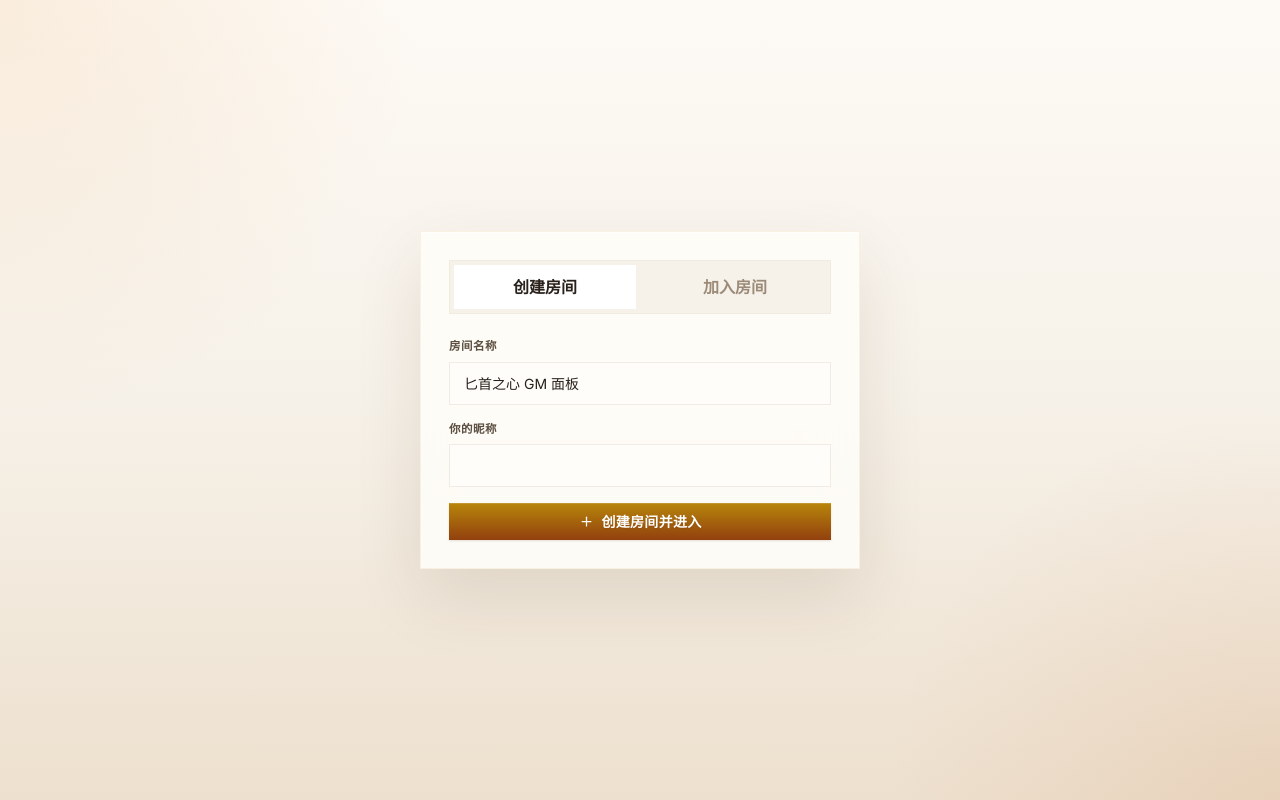
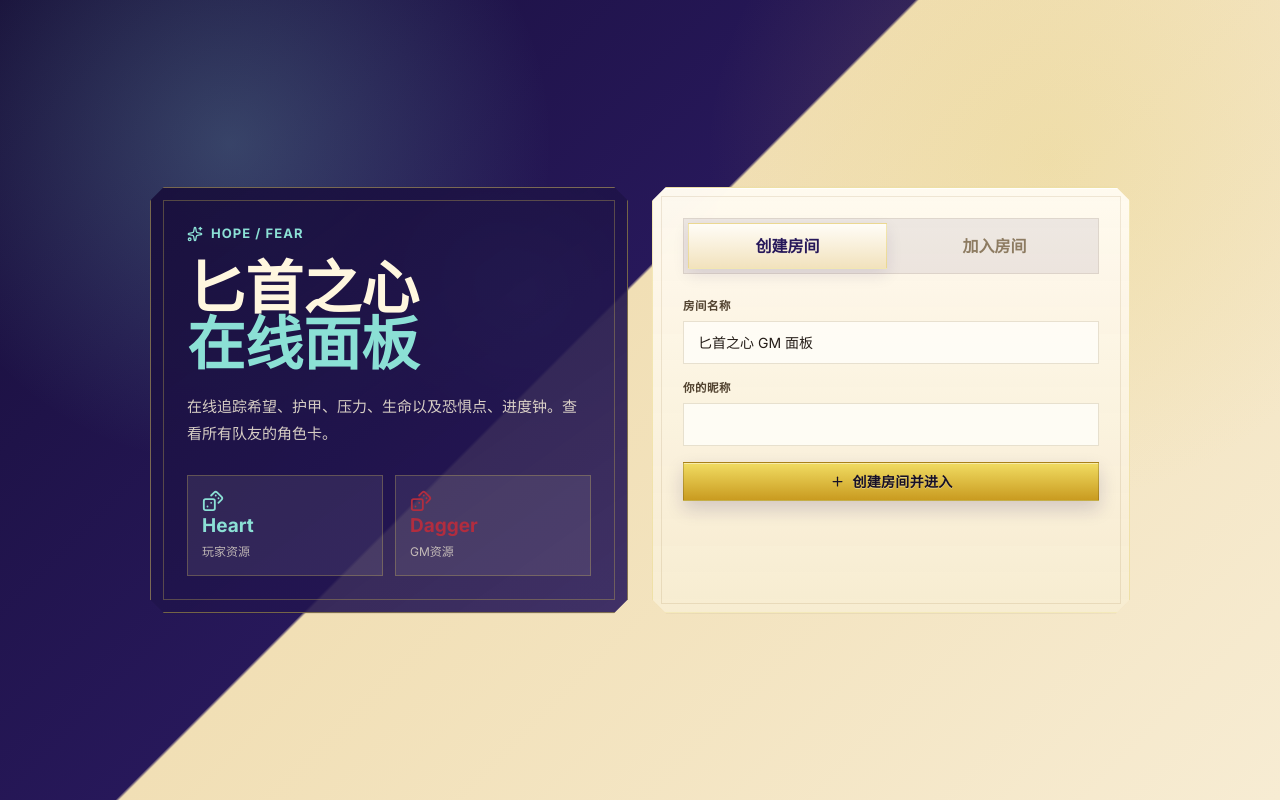
Before and after one commit to dqqql/dhol, a React (Vite) app in the folder fronted/: page / in a window 1280 px wide. Built offline with nearby package versions, Linux system fonts and the light colour scheme.

Commit message:
ui风格调整

```diff
--- a/fronted/src/index.css
+++ b/fronted/src/index.css
@@ -2,29 +2,32 @@
 
 /* ── Design Tokens ─────────────────────────────────────────────── */
 :root {
-  /* Surface — warm parchment palette */
-  --bg-base:        #faf8f3;
-  --bg-surface:     #fefdf9;
-  --bg-elevated:    #fefdf9;
-  --bg-overlay:     #f6f2ea;
-  --bg-hover:       #ede4d6;
-  --grid-line:      rgba(139, 115, 85, 0.045);
+  /* Surface — Daggerheart-inspired table, parchment, and void tones */
+  --bg-base:        #f4ecdb;
+  --bg-surface:     #fffaf0;
+  --bg-elevated:    #fffdf7;
+  --bg-overlay:     #efe3c7;
+  --bg-hover:       #e5d2ab;
+  --bg-void:        #180f3b;
+  --bg-void-2:      #27185a;
+  --bg-ink:         #110b27;
+  --grid-line:      rgba(42, 27, 77, 0.055);
 
-  /* Borders — warm earth tones */
-  --border-subtle:  rgba(139,115,85,0.06);
-  --border-default: rgba(139,115,85,0.12);
-  --border-strong:  rgba(139,115,85,0.22);
+  /* Borders — fine gold foil over warm paper */
+  --border-subtle:  rgba(86,64,26,0.10);
+  --border-default: rgba(128,96,35,0.18);
+  --border-strong:  rgba(208,170,71,0.46);
 
-  /* Accent — golden / bronze / crimson */
-  --accent-violet:  #b8860b;
-  --accent-violet-hover: #9a6d0a;
-  --accent-indigo:  #d4a853;
-  --accent-cyan:    #22d3ee;
-  --accent-emerald: #16a34a;
-  --accent-rose:    #c2410c;
-  --accent-amber:   #d97706;
-  --accent-gold:    #b8860b;
-  --accent-crimson: #b91c1c;
+  /* Accent — Hope, Fear, and burnished gold */
+  --accent-violet:  #27185a;
+  --accent-violet-hover: #372073;
+  --accent-indigo:  #43308d;
+  --accent-cyan:    #8be0d5;
+  --accent-emerald: #0f9f83;
+  --accent-rose:    #b12d3f;
+  --accent-amber:   #c98f22;
+  --accent-gold:    #dfc852;
+  --accent-crimson: #8f1f34;
 
   /* Card type colors */
   --card-location:  #22c55e;
@@ -45,17 +48,18 @@
   --player-6: #0891b2;
 
   /* Text */
-  --text-primary:   #29211b;
-  --text-secondary: #5c4f41;
-  --text-muted:     #9c8b79;
+  --text-primary:   #251d18;
+  --text-secondary: #51422f;
+  --text-muted:     #8d7b61;
+  --text-on-void:   #fff7df;
 
-  /* Shadows — warm tinted */
-  --shadow-card:    0 2px 8px -1px rgba(80,40,10,0.07), 0 1px 3px -1px rgba(80,40,10,0.04);
-  --shadow-panel:   0 24px 48px -12px rgba(60,30,0,0.16), 0 8px 24px -4px rgba(60,30,0,0.08);
-  --shadow-elevated: 0 16px 40px rgba(60,30,0,0.09);
-  --shadow-glow-v:  0 0 0 3px rgba(184,134,11,0.25);
-  --shadow-glow-a:  0 0 0 3px rgba(217,119,6,0.3);
-  --shadow-glow-r:  0 0 0 3px rgba(185,28,28,0.2);
+  /* Shadows — violet depth with warm table light */
+  --shadow-card:    0 2px 8px -1px rgba(32,18,58,0.12), 0 1px 3px -1px rgba(32,18,58,0.08);
+  --shadow-panel:   0 28px 64px -18px rgba(22,12,45,0.36), 0 12px 30px -10px rgba(105,64,12,0.18);
+  --shadow-elevated: 0 18px 44px rgba(35,20,68,0.14);
+  --shadow-glow-v:  0 0 0 3px rgba(139,224,213,0.32);
+  --shadow-glow-a:  0 0 0 3px rgba(223,200,82,0.34);
+  --shadow-glow-r:  0 0 0 3px rgba(177,45,63,0.24);
 
   /* Transitions */
   --transition-fast:   150ms cubic-bezier(0.4,0,0.2,1);
@@ -71,7 +75,10 @@ html, body, #root {
   height: 100%;
   overflow: hidden;
   font-family: 'Inter', 'Noto Sans SC', -apple-system, sans-serif;
-  background: var(--bg-base);
+  background:
+    radial-gradient(circle at 18% 8%, rgba(139,224,213,0.18), transparent 24%),
+    radial-gradient(circle at 85% 14%, rgba(223,200,82,0.18), transparent 25%),
+    linear-gradient(180deg, #f8f0dd 0%, var(--bg-base) 46%, #e6d4ad 100%);
   color: var(--text-primary);
   -webkit-font-smoothing: antialiased;
   -moz-osx-font-smoothing: grayscale;
@@ -80,7 +87,10 @@ html, body, #root {
 /* ── Canvas Dot Grid ───────────────────────────────────────────── */
 .canvas-dot-grid {
   background-color: var(--bg-base);
-  background-image: linear-gradient(var(--grid-line) 1px, transparent 1px), linear-gradient(90deg, var(--grid-line) 1px, transparent 1px);
+  background-image:
+    radial-gradient(circle at 12px 12px, rgba(223,200,82,0.14) 0 1px, transparent 1.5px),
+    linear-gradient(var(--grid-line) 1px, transparent 1px),
+    linear-gradient(90deg, var(--grid-line) 1px, transparent 1px);
   background-size: 24px 24px;
 }
 
@@ -117,25 +127,59 @@ html, body, #root {
 
 /* ── Glassmorphism panels ──────────────────────────────────────── */
 .glass-panel {
-  background: rgba(254,253,249,0.88);
+  position: relative;
+  background:
+    linear-gradient(180deg, rgba(255,250,240,0.94), rgba(246,234,205,0.88)),
+    rgba(255,250,240,0.88);
   backdrop-filter: blur(24px) saturate(1.5);
   -webkit-backdrop-filter: blur(24px) saturate(1.5);
-  border: 1px solid rgba(184,134,11,0.08);
-  box-shadow: var(--shadow-panel), inset 0 0 0 1px rgba(255,255,255,0.6);
+  border: 1px solid rgba(223,200,82,0.34);
+  box-shadow: var(--shadow-panel), inset 0 0 0 1px rgba(255,255,255,0.62);
+}
+
+.glass-panel::before {
+  content: '';
+  position: absolute;
+  inset: 8px;
+  border: 1px solid rgba(128,96,35,0.13);
+  pointer-events: none;
 }
 
 .glass-panel-sm {
-  background: rgba(254,253,249,0.92);
+  background: rgba(255,250,240,0.92);
   backdrop-filter: blur(16px) saturate(1.5);
   -webkit-backdrop-filter: blur(16px) saturate(1.5);
-  border: 1px solid rgba(184,134,11,0.06);
-  box-shadow: 0 8px 32px -8px rgba(60,30,0,0.08), inset 0 0 0 1px rgba(255,255,255,0.6);
+  border: 1px solid rgba(223,200,82,0.22);
+  box-shadow: 0 8px 32px -8px rgba(35,20,68,0.14), inset 0 0 0 1px rgba(255,255,255,0.6);
+}
+
+.dh-cut-corners {
+  clip-path: polygon(14px 0, calc(100% - 14px) 0, 100% 14px, 100% calc(100% - 14px), calc(100% - 14px) 100%, 14px 100%, 0 calc(100% - 14px), 0 14px);
+}
+
+.dh-ornate-panel {
+  position: relative;
+  border: 1px solid rgba(223,200,82,0.34);
+  background:
+    linear-gradient(180deg, rgba(255,250,240,0.96), rgba(246,234,205,0.88)),
+    var(--bg-elevated);
+  box-shadow: var(--shadow-elevated), inset 0 1px 0 rgba(255,255,255,0.74);
+}
+
+.dh-ornate-panel::after {
+  content: '';
+  position: absolute;
+  inset: 7px;
+  border: 1px solid rgba(128,96,35,0.12);
+  pointer-events: none;
 }
 
 /* ── Card styles ───────────────────────────────────────────────── */
 .dh-card {
   position: relative;
-  background: var(--bg-elevated);
+  background:
+    linear-gradient(180deg, rgba(255,253,247,0.98), rgba(246,234,205,0.92)),
+    var(--bg-elevated);
   border: 1px solid var(--border-default);
   box-shadow: var(--shadow-card);
   transition: transform var(--transition-fast), box-shadow var(--transition-normal), border-color var(--transition-normal);
@@ -148,7 +192,7 @@ html, body, #root {
 
 .dh-card:hover {
   transform: translateY(-2px);
-  box-shadow: 0 14px 28px -8px rgba(60,30,0,0.14), 0 0 0 1px var(--border-strong);
+  box-shadow: 0 14px 28px -8px rgba(35,20,68,0.18), 0 0 0 1px var(--border-strong);
 }
 
 .dh-card--location { --card-color: var(--card-location); }
@@ -250,7 +294,7 @@ html, body, #root {
   gap: 8px;
   padding: 8px 10px;
   border: 1px solid var(--border-subtle);
-  background: rgba(255,255,255,0.72);
+  background: rgba(255,250,240,0.78);
   font-size: 12px;
   font-weight: 700;
   color: var(--text-primary);
@@ -258,8 +302,8 @@ html, body, #root {
 }
 
 .hand-column__header--role {
-  border-color: rgba(217,119,6,0.24);
-  background: linear-gradient(135deg, rgba(217,119,6,0.1), rgba(251,191,36,0.06));
+  border-color: rgba(223,200,82,0.42);
+  background: linear-gradient(135deg, rgba(39,24,90,0.08), rgba(223,200,82,0.12));
 }
 
 .hand-column__count {
@@ -299,7 +343,7 @@ html, body, #root {
   gap: 8px;
   padding: 18px 16px;
   border: 1px dashed var(--border-default);
-  background: rgba(255,255,255,0.68);
+  background: rgba(255,250,240,0.72);
   color: var(--text-secondary);
   font-size: 13px;
   line-height: 1.5;
@@ -308,8 +352,8 @@ html, body, #root {
 .hand-empty-card--role {
   width: 100%;
   flex: 1 1 auto;
-  border-color: rgba(217,119,6,0.28);
-  background: linear-gradient(180deg, rgba(255,247,237,0.92), rgba(255,255,255,0.82));
+  border-color: rgba(223,200,82,0.42);
+  background: linear-gradient(180deg, rgba(255,248,220,0.92), rgba(255,250,240,0.82));
 }
 
 .hand-empty-card--main {
@@ -322,8 +366,8 @@ html, body, #root {
   height: 30px;
   align-items: center;
   justify-content: center;
-  background: rgba(217,119,6,0.12);
-  color: var(--accent-amber);
+  background: rgba(139,224,213,0.18);
+  color: #117768;
 }
 
 .hand-empty-card__hint {
@@ -333,7 +377,9 @@ html, body, #root {
 
 .hand-card {
   position: relative;
-  background: var(--bg-elevated);
+  background:
+    linear-gradient(180deg, rgba(255,253,247,0.98), rgba(247,237,211,0.96)),
+    var(--bg-elevated);
   border: 1px solid var(--border-default);
   padding: 12px 14px;
   cursor: grab;
@@ -344,17 +390,17 @@ html, body, #root {
   overflow: hidden;
   display: flex;
   align-items: stretch;
-  box-shadow: 0 6px 18px rgba(60,30,0,0.07);
+  box-shadow: 0 8px 20px rgba(35,20,68,0.10);
 }
 .hand-card--role {
   background:
-    linear-gradient(180deg, rgba(255,248,235,0.98), rgba(255,255,255,0.96)),
+    linear-gradient(180deg, rgba(255,249,226,0.98), rgba(255,250,240,0.96)),
     var(--bg-elevated);
-  box-shadow: 0 0 0 1px rgba(184,134,11,0.08), 0 10px 24px rgba(184,134,11,0.08);
+  box-shadow: 0 0 0 1px rgba(223,200,82,0.18), 0 10px 24px rgba(35,20,68,0.10);
 }
 .hand-card:hover {
   transform: translateY(-10px) rotate(-1deg);
-  box-shadow: 0 20px 34px rgba(60,30,0,0.18);
+  box-shadow: 0 20px 34px rgba(35,20,68,0.20);
   border-color: var(--border-strong);
   z-index: 10;
 }
@@ -434,9 +480,9 @@ html, body, #root {
   right: 8px;
   font-size: 10px;
   font-weight: 700;
-  color: var(--accent-amber);
-  background: rgba(217,119,6,0.12);
-  border: 1px solid rgba(217,119,6,0.24);
+  color: #117768;
+  background: rgba(139,224,213,0.16);
+  border: 1px solid rgba(139,224,213,0.34);
   padding: 2px 6px;
   z-index: 2;
 }
@@ -447,9 +493,9 @@ html, body, #root {
   left: 8px;
   font-size: 10px;
   font-weight: 700;
-  color: #92400e;
-  background: rgba(251,191,36,0.18);
-  border: 1px solid rgba(217,119,6,0.32);
+  color: #65470b;
+  background: rgba(223,200,82,0.20);
+  border: 1px solid rgba(223,200,82,0.42);
   padding: 2px 6px;
   z-index: 2;
 }
@@ -555,14 +601,14 @@ html, body, #root {
   letter-spacing: 0.3px;
 }
 .mode-badge--free {
-  background: rgba(22, 163, 74, 0.1);
-  color: var(--accent-emerald);
-  border: 1px solid rgba(22, 163, 74, 0.2);
+  background: rgba(139,224,213,0.14);
+  color: #0f7569;
+  border: 1px solid rgba(139,224,213,0.34);
 }
 .mode-badge--cocreation {
-  background: rgba(184, 134, 11, 0.1);
+  background: rgba(223,200,82,0.14);
   color: var(--accent-violet);
-  border: 1px solid rgba(184, 134, 11, 0.22);
+  border: 1px solid rgba(223,200,82,0.34);
 }
 
 /* ── Buttons ───────────────────────────────────────────────────── */
@@ -583,16 +629,22 @@ html, body, #root {
   outline: none;
 }
 .btn:disabled { opacity: 0.4; cursor: not-allowed; }
+.btn:focus-visible,
+.context-menu__item:focus-visible {
+  outline: 2px solid var(--accent-cyan);
+  outline-offset: 2px;
+}
 
 .btn-primary {
-  background: linear-gradient(180deg, #b8860b, #92400e);
-  color: #fff;
-  box-shadow: inset 0 1px 0 rgba(255,255,255,0.15), 0 1px 2px rgba(60,30,0,0.12);
-  text-shadow: 0 1px 2px rgba(0,0,0,0.1);
+  background: linear-gradient(180deg, #f1dc62, #c99b20);
+  color: #171027;
+  border: 1px solid rgba(82,59,10,0.28);
+  box-shadow: inset 0 1px 0 rgba(255,255,255,0.45), 0 8px 18px rgba(39,24,90,0.18);
+  text-shadow: 0 1px 0 rgba(255,255,255,0.35);
 }
 .btn-primary:hover:not(:disabled) {
-  background: linear-gradient(180deg, #caa03d, #a0520f);
-  box-shadow: inset 0 1px 0 rgba(255,255,255,0.2), 0 4px 14px rgba(184,134,11,0.3);
+  background: linear-gradient(180deg, #ffeb77, #d8aa2b);
+  box-shadow: inset 0 1px 0 rgba(255,255,255,0.55), 0 10px 24px rgba(39,24,90,0.24);
   transform: translateY(-1px);
 }
 .btn-primary:active:not(:disabled) {
@@ -601,9 +653,9 @@ html, body, #root {
 }
 
 .btn-secondary {
-  background: var(--bg-overlay);
-  color: var(--text-primary);
-  border: 1px solid var(--border-default);
+  background: rgba(255,250,240,0.78);
+  color: #2b2146;
+  border: 1px solid rgba(128,96,35,0.22);
 }
 .btn-secondary:hover:not(:disabled) {
   background: var(--bg-hover);
@@ -636,7 +688,7 @@ html, body, #root {
 /* ── Inputs ────────────────────────────────────────────────────── */
 .input {
   width: 100%;
-  background: var(--bg-surface);
+  background: rgba(255,253,247,0.92);
   border: 1px solid var(--border-default);
   padding: 10px 14px;
   color: var(--text-primary);
@@ -647,7 +699,7 @@ html, body, #root {
 }
 .input::placeholder { color: var(--text-muted); }
 .input:focus {
-  border-color: var(--accent-gold);
+  border-color: var(--accent-cyan);
   box-shadow: var(--shadow-glow-v);
 }
 
@@ -741,7 +793,7 @@ textarea.input { resize: vertical; min-height: 80px; line-height: 1.6; }
 .modal-overlay {
   position: fixed;
   inset: 0;
-  background: rgba(40,18,5,0.25);
+  background: rgba(17, 11, 39, 0.46);
   backdrop-filter: blur(6px);
   z-index: 1000;
   display: flex;
@@ -751,8 +803,10 @@ textarea.input { resize: vertical; min-height: 80px; line-height: 1.6; }
   animation: fadeIn var(--transition-fast);
 }
 .modal-content {
-  background: var(--bg-elevated);
-  border: 1px solid var(--border-default);
+  background:
+    linear-gradient(180deg, rgba(255,253,247,0.98), rgba(246,234,205,0.96)),
+    var(--bg-elevated);
+  border: 1px solid var(--border-strong);
   box-shadow: var(--shadow-panel);
   padding: 32px;
   width: 100%;
@@ -775,8 +829,8 @@ textarea.input { resize: vertical; min-height: 80px; line-height: 1.6; }
 .player-pill:hover { background: var(--bg-hover); }
 .player-pill--offline { opacity: 0.45; }
 .player-pill--active-turn {
-  background: rgba(184,134,11,0.08);
-  border: 1px solid rgba(184,134,11,0.2);
+  background: rgba(139,224,213,0.12);
+  border: 1px solid rgba(139,224,213,0.34);
 }
 
 .player-dot {
@@ -804,8 +858,8 @@ textarea.input { resize: vertical; min-height: 80px; line-height: 1.6; }
   align-items: center;
 }
 .toast {
-  background: var(--bg-elevated);
-  border: 1px solid var(--border-default);
+  background: linear-gradient(180deg, rgba(255,253,247,0.98), rgba(246,234,205,0.96));
+  border: 1px solid var(--border-strong);
   padding: 10px 16px;
   font-size: 13px;
   box-shadow: var(--shadow-elevated);
--- a/fronted/src/pages/LandingPage.tsx
+++ b/fronted/src/pages/LandingPage.tsx
@@ -1,5 +1,5 @@
 import React, { useState } from 'react'
-import { LogIn, Plus } from 'lucide-react'
+import { Dices, LogIn, Plus, Sparkles } from 'lucide-react'
 import { useStore } from '@/store/useStore'
 
 interface LandingPageProps {
@@ -58,18 +58,92 @@ export function LandingPage({ onEnterRoom }: LandingPageProps) {
         justifyContent: 'center',
         padding: 24,
         boxSizing: 'border-box',
-        background: 'radial-gradient(circle at top left, rgba(217, 119, 6, 0.1), transparent 28%), radial-gradient(circle at bottom right, rgba(180, 83, 9, 0.1), transparent 26%), linear-gradient(180deg, #fdfaf5 0%, #f6f1e8 50%, #ede0ce 100%)',
+        overflowY: 'auto',
+        background: 'radial-gradient(circle at 18% 18%, rgba(139,224,213,0.24), transparent 26%), radial-gradient(circle at 82% 20%, rgba(223,200,82,0.18), transparent 28%), linear-gradient(135deg, #170e38 0%, #27185a 44%, #f1dfb5 44.2%, #f7ecd3 100%)',
       }}
     >
-      <div style={{ width: '100%', maxWidth: 440 }}>
+      <div
+        style={{
+          width: '100%',
+          maxWidth: 980,
+          display: 'grid',
+          gridTemplateColumns: 'repeat(auto-fit, minmax(min(100%, 360px), 1fr))',
+          gap: 24,
+          alignItems: 'stretch',
+        }}
+      >
         <section
-          className="glass-panel"
+          className="dh-cut-corners"
           style={{
-            padding: 28,
-            boxShadow: '0 28px 64px rgba(60, 30, 0, 0.1), inset 0 1px 0 rgba(255,255,255,0.8)',
+            position: 'relative',
+            minHeight: 420,
+            padding: 36,
+            overflow: 'hidden',
+            border: '1px solid rgba(223,200,82,0.46)',
+            background: 'linear-gradient(145deg, rgba(24,15,59,0.94), rgba(39,24,90,0.88)), radial-gradient(circle at 78% 24%, rgba(139,224,213,0.28), transparent 28%)',
+            color: 'var(--text-on-void)',
+            boxShadow: '0 30px 70px rgba(17,11,39,0.34)',
           }}
         >
-          <div style={{ display: 'flex', gap: 8, marginBottom: 24, background: 'var(--bg-overlay)', padding: 4, border: '1px solid var(--border-subtle)' }}>
+          <div
+            aria-hidden="true"
+            style={{
+              position: 'absolute',
+              inset: 12,
+              border: '1px solid rgba(223,200,82,0.30)',
+              pointerEvents: 'none',
+            }}
+          />
+          <div style={{ position: 'relative', zIndex: 1, display: 'grid', minHeight: '100%', alignContent: 'space-between', gap: 28 }}>
+            <div>
+              <div style={{ display: 'inline-flex', alignItems: 'center', gap: 8, marginBottom: 18, color: 'var(--accent-cyan)', fontSize: 13, fontWeight: 800, letterSpacing: '0.08em' }}>
+                <Sparkles size={16} />
+                HOPE / FEAR
+              </div>
+              <h1 style={{ maxWidth: 420, fontSize: 58, lineHeight: 0.96, fontWeight: 950, letterSpacing: 0, margin: 0 }}>
+                匕首之心
+                <span style={{ display: 'block', color: 'var(--accent-cyan)' }}>在线面板</span>
+              </h1>
+              <p style={{ maxWidth: 460, marginTop: 20, color: 'rgba(255,247,223,0.82)', fontSize: 15, lineHeight: 1.8 }}>
+                在线追踪希望、护甲、压力、生命以及恐惧点、进度钟。查看所有队友的角色卡。
+              </p>
+            </div>
+
+            <div style={{ display: 'grid', gridTemplateColumns: 'repeat(2, minmax(0, 1fr))', gap: 12 }}>
+              {[
+                ['Heart', '玩家资源', 'var(--accent-cyan)'],
+                ['Dagger', 'GM资源', 'var(--accent-rose)'],
+              ].map(([label, text, color]) => (
+                <div
+                  key={label}
+                  style={{
+                    minHeight: 98,
+                    padding: 14,
+                    border: '1px solid rgba(223,200,82,0.28)',
+                    background: 'rgba(255,247,223,0.08)',
+                    display: 'grid',
+                    alignContent: 'space-between',
+                  }}
+                >
+                  <Dices size={22} color={color} />
+                  <div>
+                    <div style={{ fontSize: 19, fontWeight: 900, color }}>{label}</div>
+                    <div style={{ marginTop: 3, fontSize: 12, color: 'rgba(255,247,223,0.68)' }}>{text}</div>
+                  </div>
+                </div>
+              ))}
+            </div>
+          </div>
+        </section>
+
+        <section
+          className="glass-panel dh-cut-corners"
+          style={{
+            padding: 30,
+            boxShadow: '0 28px 64px rgba(17, 11, 39, 0.22), inset 0 1px 0 rgba(255,255,255,0.8)',
+          }}
+        >
+          <div style={{ display: 'flex', gap: 8, marginBottom: 24, background: 'rgba(39,24,90,0.08)', padding: 4, border: '1px solid var(--border-subtle)' }}>
             {(['create', 'join'] as const).map((value) => (
               <button
                 key={value}
@@ -78,11 +152,12 @@ export function LandingPage({ onEnterRoom }: LandingPageProps) {
                 style={{
                   flex: 1,
                   padding: '10px 0',
-                  border: 'none',
-                  background: tab === value ? 'white' : 'transparent',
-                  color: tab === value ? 'var(--text-primary)' : 'var(--text-muted)',
+                  border: tab === value ? '1px solid rgba(223,200,82,0.42)' : '1px solid transparent',
+                  background: tab === value ? 'linear-gradient(180deg, #fffdf7, #f2e2bd)' : 'transparent',
+                  color: tab === value ? 'var(--accent-violet)' : 'var(--text-muted)',
                   fontWeight: 700,
                   cursor: 'pointer',
+                  boxShadow: tab === value ? '0 6px 16px rgba(39,24,90,0.10)' : 'none',
                 }}
               >
                 {value === 'create' ? '创建房间' : '加入房间'}
--- a/fronted/src/pages/RoomPage.tsx
+++ b/fronted/src/pages/RoomPage.tsx
@@ -51,8 +51,8 @@ export function RoomPage({ onLeaveRoom }: RoomPageProps) {
             justifyContent: 'center',
             gap: 10,
             padding: '8px 14px',
-            background: connectionStatus === 'error' ? 'rgba(185,28,28,0.08)' : 'rgba(217,119,6,0.08)',
-            borderBottom: `1px solid ${connectionStatus === 'error' ? 'rgba(185,28,28,0.18)' : 'rgba(217,119,6,0.18)'}`,
+            background: connectionStatus === 'error' ? 'rgba(177,45,63,0.14)' : 'rgba(223,200,82,0.16)',
+            borderBottom: `1px solid ${connectionStatus === 'error' ? 'rgba(177,45,63,0.26)' : 'rgba(223,200,82,0.28)'}`,
             fontSize: 13,
             color: connectionStatus === 'error' ? 'var(--accent-rose)' : 'var(--accent-amber)',
             backdropFilter: 'blur(4px)',
```
Also changed, not shown: fronted/src/components/gm-panel/FloatingBattlePanel.tsx (+13 -13 lines), fronted/src/components/gm-panel/GmPanelBoard.tsx (+50 -50 lines), fronted/src/components/layout/TopBar.tsx (+19 -18 lines), fronted/src/components/notebook/FloatingNotebook.tsx (+10 -10 lines).
